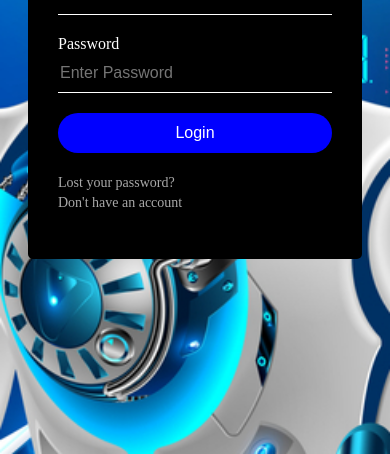
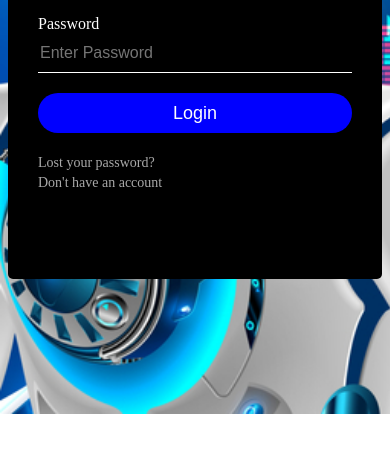
Before and after one commit to SeneshImalkaPerera/form.github.io, a plain HTML site: page index.html in a window 390 px wide. Shown: the part 446-900 px from the top of the page. After the commit the page ends 860 px from the top, so only its background shows below. Drawn offline with Linux system fonts and the light colour scheme.

Commit message:
Update styles.css

```diff
--- a/styles.css
+++ b/styles.css
@@ -72,25 +72,3 @@ body {
 .loginBox a:hover {
     color: #ffc107;
 }
-
-@media (max-width: 768px) {
-    .container {
-        padding: 20px;
-    }
-
-    .loginBox {
-        width: 100%;
-        padding: 50px;
-        margin: 0;
-    }
-}
-
-@media (max-width: 480px) {
-    .loginBox {
-        padding: 30px;
-    }
-
-    .submit {
-        font-size: 16px;
-    }
-}
```
